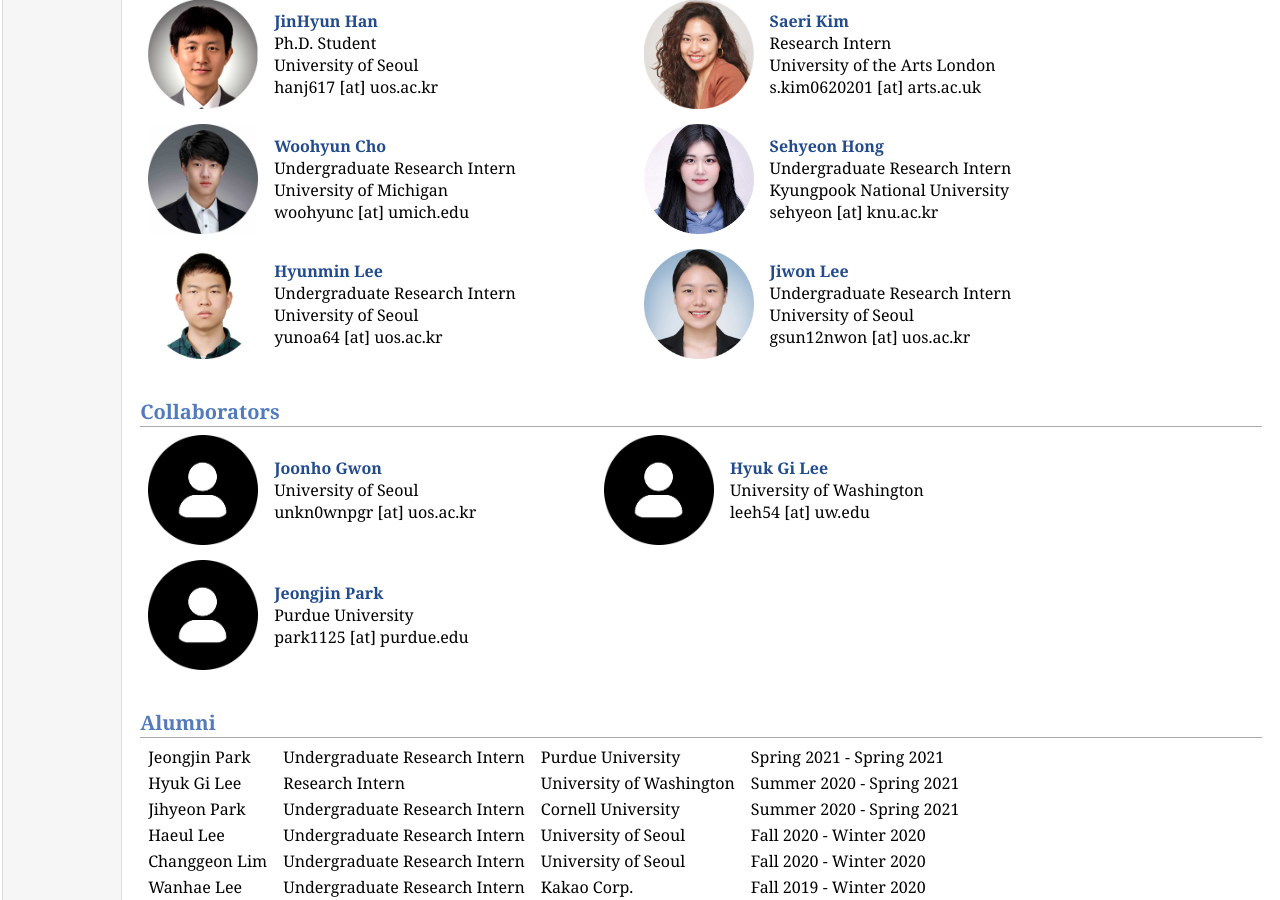
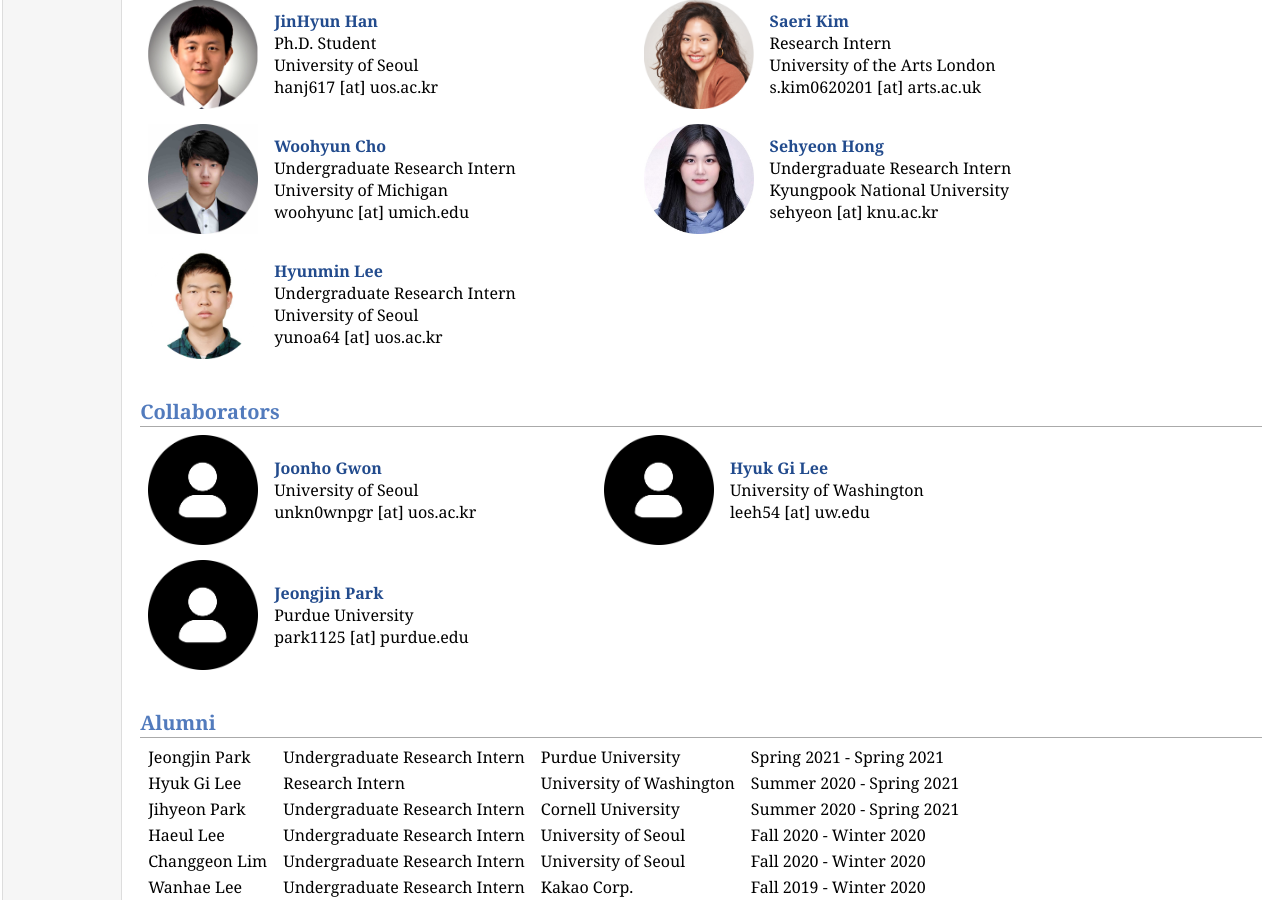
Before and after one commit to hcail/hcail-backup.github.io, a Jekyll site: the page people/people.html, which Jekyll copies as it is, in a window 1280 px wide and 900 px high, scrolled down 951 px. Built offline with Jekyll 4.4.1, drawn with Linux system fonts in a browser that asks for light colours.

Commit message:
ppl minor

```diff
--- a/people/people.html
+++ b/people/people.html
@@ -101,10 +101,6 @@ HCAIL members, June 2021
                     <b>Hyunmin Lee</b></a><br>Undergraduate Research Intern
                     <br>University of Seoul<br>yunoa64 [at] uos.ac.kr</td>
     <td class="c2"> &nbsp;&nbsp;&nbsp;&nbsp;&nbsp;&nbsp;&nbsp;&nbsp;&nbsp;&nbsp;&nbsp;&nbsp;&nbsp;&nbsp;&nbsp;&nbsp;&nbsp;&nbsp;&nbsp;&nbsp;&nbsp;&nbsp;&nbsp;</td>
-    <td class="c2"> <img src="img/jwlee.jpg" width="110" style="vertical-align: -4px"></td>
-    <td class="c2"> <a href="https://jiwon-lee-home.netlify.app/">
-                    <b>Jiwon Lee</b></a><br>Undergraduate Research Intern
-                    <br>University of Seoul<br>gsun12nwon [at] uos.ac.kr</td>
   </tr>
 </table>
 
```
Also changed, not shown: 1 other file.
